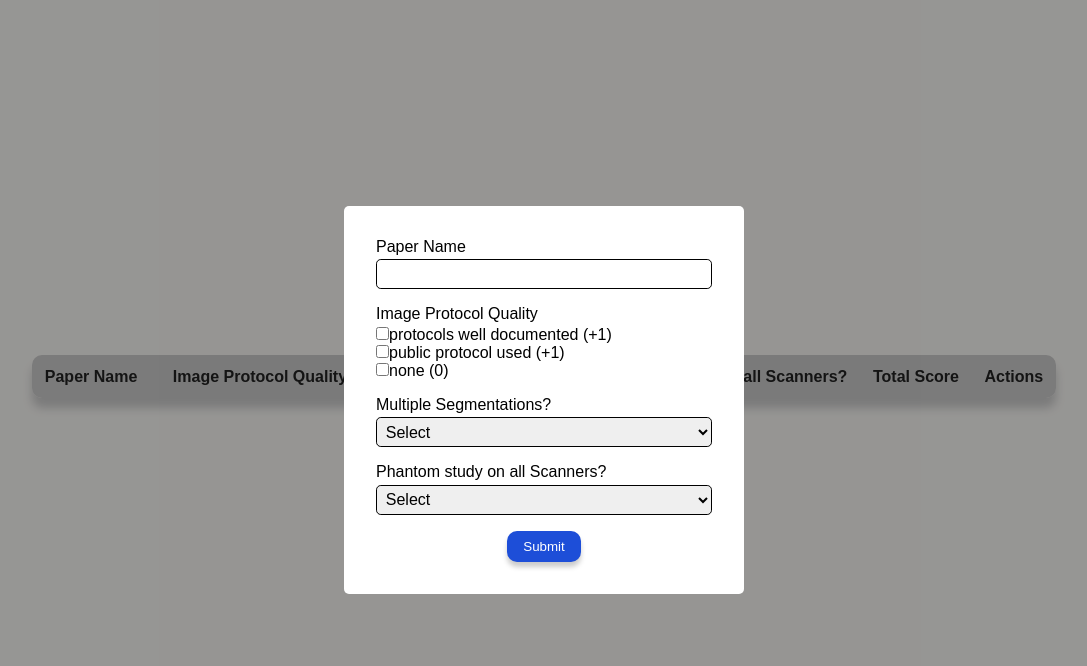
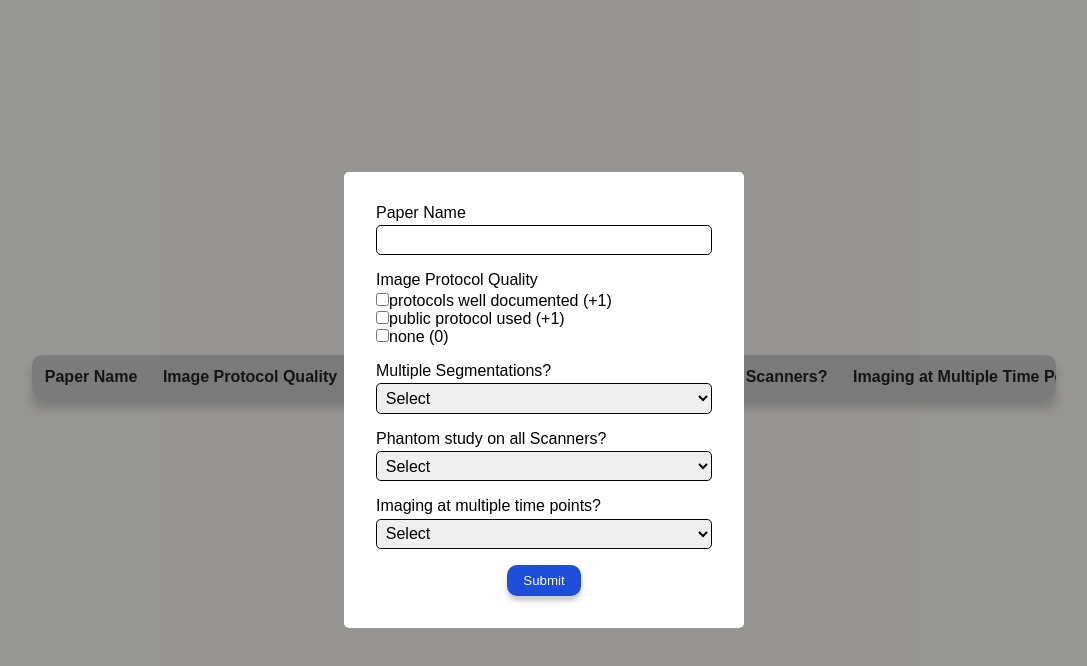
Before and after one commit to UWA-Medical-Physics-Research-Group/RQS-calculator, a React (Create React App) app in the folder rqsplus/: page / in a window 1280 px wide. Both pictures are taken after a click on the button "Add". Shown: the top 666 px of the page, without its empty margins (96-1183 px from the left). Built offline with nearby package versions, Linux system fonts and the light colour scheme.

Commit message:
Added column

```diff
--- a/rqsplus/src/App.jsx
+++ b/rqsplus/src/App.jsx
@@ -29,7 +29,6 @@ function App() {
       } else if (protocol === "public protocol used  (+1)") {
         totalScore += 1;
       }
-      // Add more conditions as needed for other protocols
     });
 
     if (newRow.multipleSegmentations === "Yes (+1)") {
@@ -37,6 +36,10 @@ function App() {
     }
 
     if (newRow.phantomStudy === "Yes (+1)") {
+      totalScore += 1;
+    }
+
+    if (newRow.multipleTimePoints === "Yes (+1)") {
       totalScore += 1;
     }
 
--- a/rqsplus/src/components/Modal.jsx
+++ b/rqsplus/src/components/Modal.jsx
@@ -9,6 +9,7 @@ export const Modal = ({ closeModal, onSubmit, defaultValue }) => {
       imageProtocolQuality: [],
       multipleSegmentations: "",
       phantomStudy: "",
+      multipleTimePoints: "",
     }
   );
   const [errors, setErrors] = useState("");
@@ -28,7 +29,8 @@ export const Modal = ({ closeModal, onSubmit, defaultValue }) => {
           !formState.imageProtocolQuality.includes("none (0)"))) &&
       formState.multipleSegmentations &&
       ["Yes (+1)", "No (0)"].includes(formState.multipleSegmentations) &&
-      ["Yes (+1)", "No (0)"].includes(formState.phantomStudy)
+      ["Yes (+1)", "No (0)"].includes(formState.phantomStudy) &&
+      ["Yes (+1)", "No (0)"].includes(formState.multipleTimePoints)
     ) {
       setErrors("");
       return true;
@@ -49,6 +51,10 @@ export const Modal = ({ closeModal, onSubmit, defaultValue }) => {
 
       if (!formState.phantomStudy) {
         errorFields.push("phantomStudy");
+      }
+
+      if (!formState.multipleTimePoints) {
+        errorFields.push("multipleTimePoints");
       }
 
       setErrors(errorFields.join(", "));
@@ -154,9 +160,22 @@ export const Modal = ({ closeModal, onSubmit, defaultValue }) => {
               <option value="No (0)">No (0)</option>
             </select>
           </div>
+          <div className="form-group">
+            <label htmlFor="multipleTimePoints">
+              Imaging at multiple time points?
+            </label>
+            <select
+              name="multipleTimePoints"
+              onChange={handleChange}
+              value={formState.multipleTimePoints}>
+              <option value="">Select</option>
+              <option value="Yes (+1)">Yes (+1)</option>
+              <option value="No (0)">No (0)</option>
+            </select>
+          </div>
           {errors && (
             <div className="error">
-              {errors === "phantomStudy"
+              {errors === "imageProtocolQuality"
                 ? "Please select at least one imaging protocol"
                 : `Please include: ${errors}`}
             </div>
--- a/rqsplus/src/components/Table.jsx
+++ b/rqsplus/src/components/Table.jsx
@@ -14,6 +14,7 @@ export const Table = ({ rows, deleteRow, editRow }) => {
             <th className="expand">Image Protocol Quality</th>
             <th>Multiple Segmentations?</th>
             <th>Phantom Study on all Scanners?</th>
+            <th>Imaging at Multiple Time Points?</th>
             <th>Total Score</th>
             <th>Actions</th>
           </tr>
@@ -38,6 +39,7 @@ export const Table = ({ rows, deleteRow, editRow }) => {
                 </td>
                 <td>{row.multipleSegmentations}</td>
                 <td>{row.phantomStudy}</td>
+                <td>{row.multipleTimePoints}</td>
                 <td>{`${row.totalScore} (${totalScorePercentage}%)`}</td>
                 <td>
                   <span className="actions">
```
